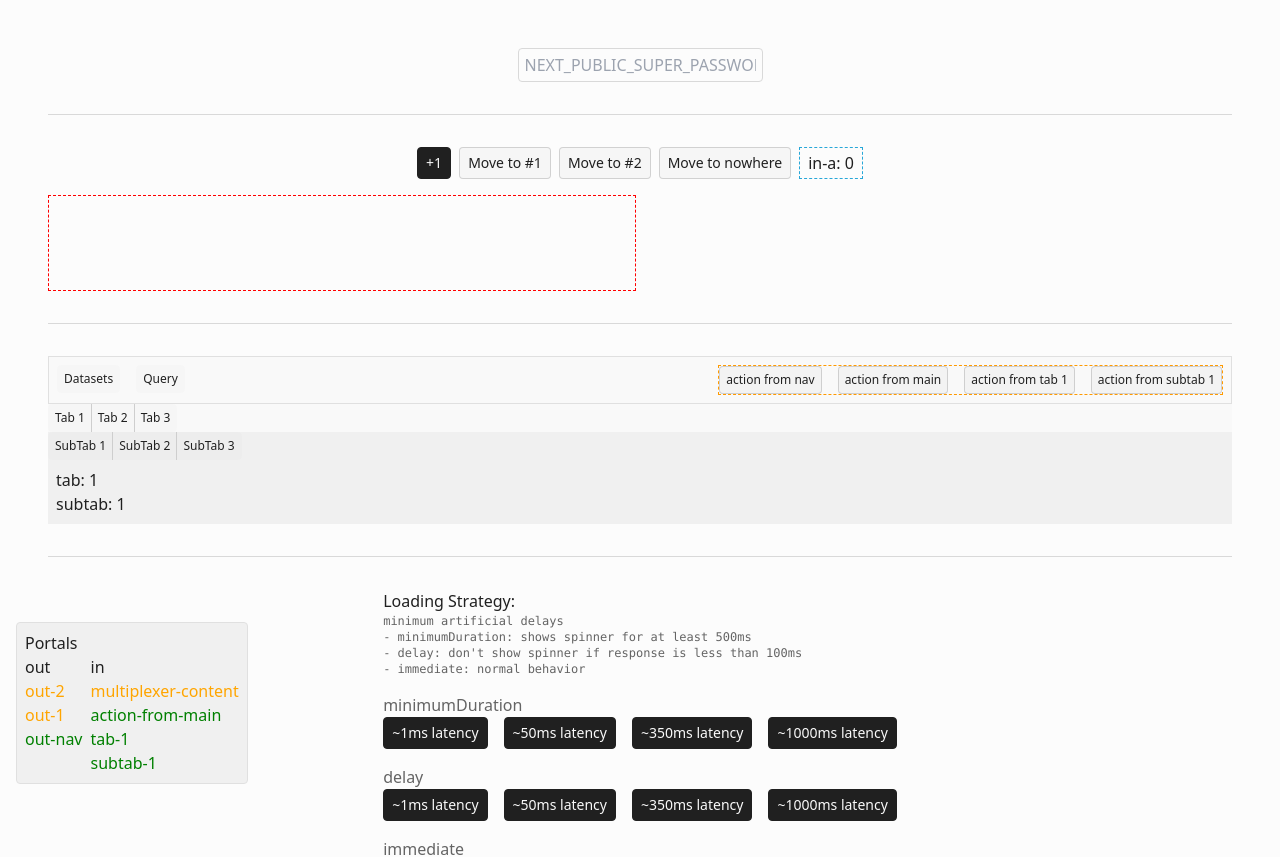
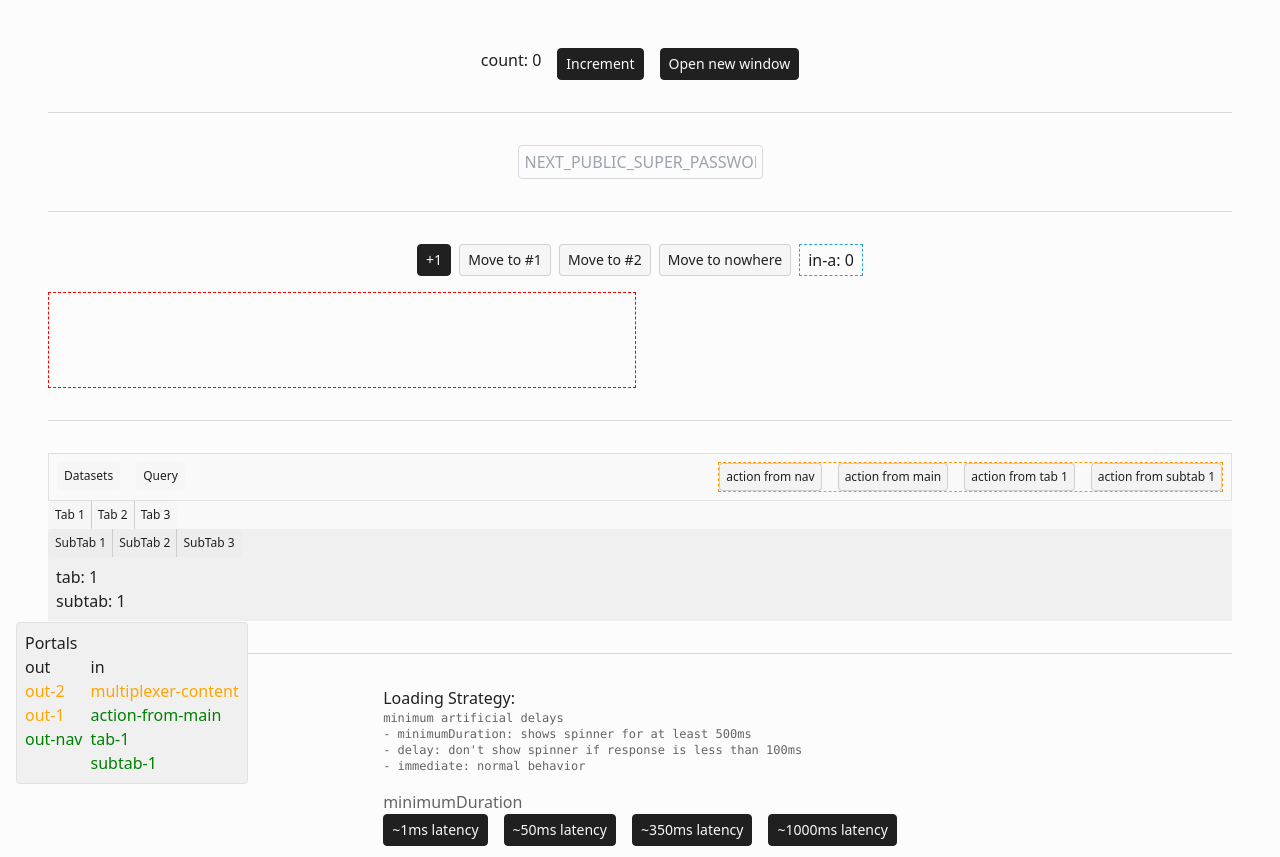
Before and after one commit to bdsqqq/axm-playground, a React (Vite) app: page / in a window 1280 px wide. Shown: the top 857 px of the page. Built offline with nearby package versions, Linux system fonts and the light colour scheme.

Commit message:
feat(ui): new window works

```diff
--- a/src/App.tsx
+++ b/src/App.tsx
@@ -1,6 +1,7 @@
 import { ButtonShowcase, LatencyShowcase } from './ui/button/showcase';
 import { Dialoguer } from './ui/dialog/Dialog';
 import { Input } from './ui/input/Input';
+import { NewWindowShowcase } from './ui/newWindow/showcase';
 import { PortalDevtools } from './ui/portal/devtools';
 import {
   PortalShowcase_FarAwaySlots,
@@ -10,6 +11,8 @@ import {
 function App() {
   return (
     <div className="grid min-h-screen place-items-center gap-8 p-12">
+      <NewWindowShowcase />
+      <hr className="w-full border-gray-06" />
       <Input type="text" placeholder="NEXT_PUBLIC_SUPER_PASSWORD" />
       <hr className="w-full border-gray-06" />
       <PortalShowcase_Multiplexer />
--- /dev/null
+++ b/src/ui/newWindow/index.tsx
@@ -0,0 +1,31 @@
+import { PropsWithChildren, useEffect, useRef } from 'react';
+import { createPortal } from 'react-dom';
+
+const TARGET_WINDOWS = ['incrementer'] as const;
+type TargetWindow = (typeof TARGET_WINDOWS)[number];
+
+export const NewWindow = ({
+  children,
+  target,
+}: PropsWithChildren<{ target?: TargetWindow }>) => {
+  const containerRef = useRef<HTMLDivElement>(document.createElement('div'));
+  // btw igor, you can use this ref to get all sorts of info about the window.
+  // like its size, its position, etc. So the main window can use it for logic.
+  const windowRef = useRef<Window | null>(null);
+
+  useEffect(() => {
+    windowRef.current = window.open(
+      '',
+      '_blank', // target is optional, if you try to open a window with the same target, it will override the previous one.
+      'popup=1,width=800,height=600,left=400,top=400'
+    );
+
+    windowRef.current?.document.body.appendChild(containerRef.current);
+
+    return () => {
+      windowRef.current?.close();
+    };
+  }, [target]);
+
+  return createPortal(children, containerRef.current);
+};
--- /dev/null
+++ b/src/ui/newWindow/showcase.tsx
@@ -0,0 +1,34 @@
+import { useCallback, useState } from 'react';
+import { Button } from '../button/button';
+import { newId } from '../util';
+import { NewWindow } from '.';
+
+export const NewWindowShowcase = () => {
+  const [count, setCount] = useState(0);
+  const increment = useCallback(() => setCount((c) => c + 1), []);
+
+  const [windowStack, setWindowStack] = useState<string[]>([]);
+
+  const openNewWindow = useCallback(() => {
+    const newWindowId = newId('window');
+    setWindowStack([...windowStack, newWindowId]);
+  }, [windowStack]);
+
+  return (
+    <div className="flex gap-4">
+      count: {count}
+      <Button onClick={increment}>Increment</Button>
+      <Button onClick={openNewWindow}>Open new window</Button>
+      {windowStack.map((id) => (
+        <NewWindow target="incrementer" key={id}>
+          <div className="flex gap-2">
+            <span>window: {id}</span>
+            <span>count: {count}</span>
+
+            <Button onClick={increment}>Increment</Button>
+          </div>
+        </NewWindow>
+      ))}
+    </div>
+  );
+};
--- a/src/ui/util.ts
+++ b/src/ui/util.ts
@@ -12,6 +12,7 @@ export const nanoid = customAlphabet(
 
 const prefixes = {
   portal: 'prtl',
+  window: 'win',
 } as const;
 
 /**
```
